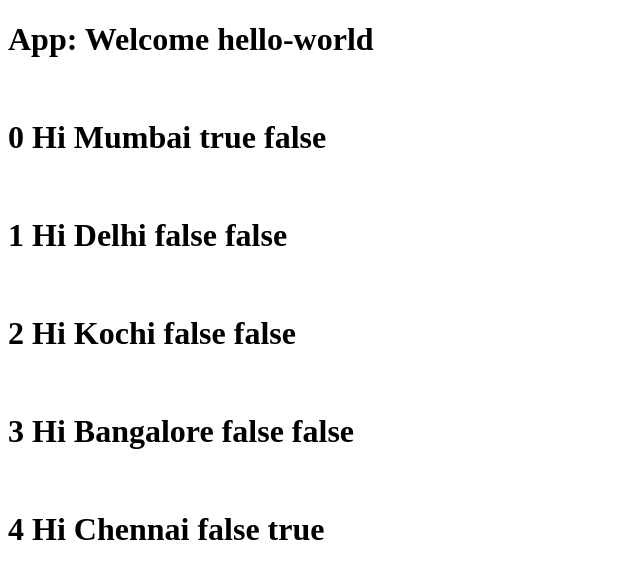
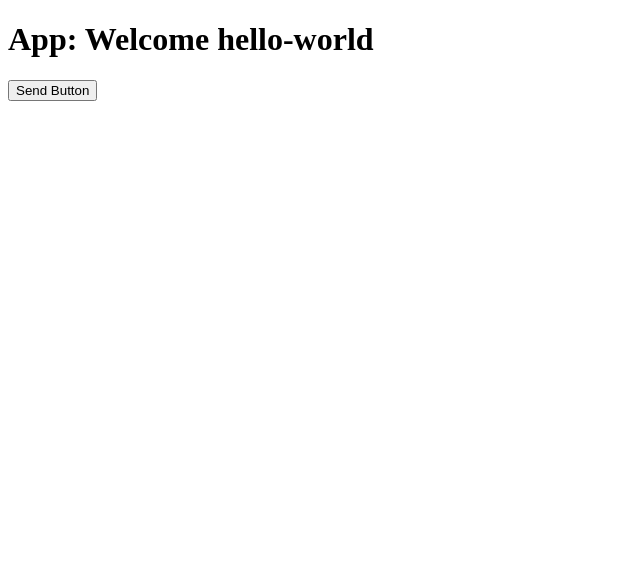
Before and after one commit to vishal2468/AngularNotes, an Angular app: page / in a window 1280 px wide. Shown: the top 578 px of the page, without its empty margins (0-640 px from the left). Built offline with nearby package versions, Linux system fonts and the light colour scheme.

Commit message:
component interaction

```diff
--- a/src/app/app.component.html
+++ b/src/app/app.component.html
@@ -1,4 +1,5 @@
 <div>
   <h1>App: Welcome {{title}}</h1>
-  <app-test></app-test>
+  <app-test [parentData]="name" (childEvent)="message = $event"></app-test>
+  <h2>{{message}}</h2>
 </div>
--- a/src/app/app.component.ts
+++ b/src/app/app.component.ts
@@ -7,4 +7,6 @@ import { Component } from '@angular/core';
 })
 export class AppComponent {
   title = 'hello-world';
+  name = "vishal"
+  message = ""
 }
--- a/src/app/test/test.component.ts
+++ b/src/app/test/test.component.ts
@@ -1,15 +1,23 @@
-import { Component } from '@angular/core';
+import { Component, EventEmitter, Input, Output } from '@angular/core';
 
 @Component({
   selector: 'app-test',
   template: `
-            <div *ngFor="let name of names ; index as i ; first as f ; last as l; odd as o ; even as e">
-              <br>
-              <h1>{{i}} Hi {{name}} {{f}} {{l}}</h1>
-            </div>
+          <div>
+            <h2>{{parentData}}</h2>
+            <button (click)="fireEvent()">Send Button</button>
+          </div>
         `,
   styles: []
 })
 export class TestComponent {
-  public names = ["Mumbai","Delhi","Kochi","Bangalore","Chennai"]
+
+  @Input() public parentData: any;
+  @Input('parentData') public name: any;
+
+  @Output() public childEvent = new EventEmitter()
+
+  fireEvent(){
+    this.childEvent.emit('Hi Vishal Poddar')
+  }
 }
```
